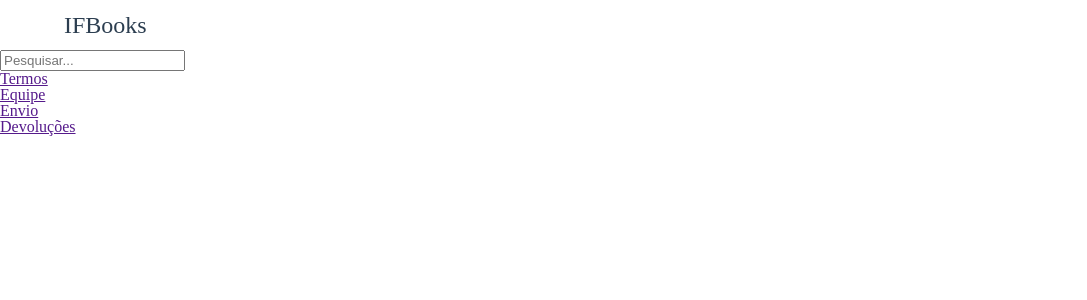
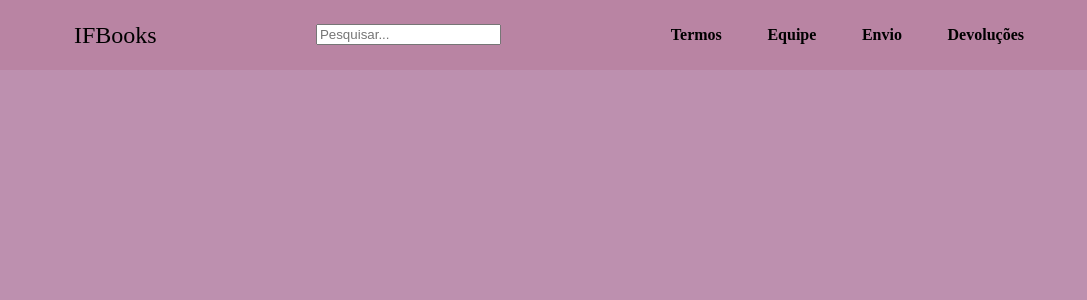
Before and after one commit to Projeto-Livros/ifbooks, a Vue app: page / in a window 1280 px wide. Shown: the top 300 px of the page, without its empty margins (0-1087 px from the left). Built offline with nearby package versions, Linux system fonts and the light colour scheme.

Commit message:
FEAT: Cabeçalho...mas sem os icones

```diff
--- a/src/App.vue
+++ b/src/App.vue
@@ -4,7 +4,7 @@
 </script>
 
 <template>
-  <div class="pagina">
+<body>
   <header>
     <h1>IFBooks</h1>
     <div class="pesquisa">
@@ -39,16 +39,9 @@
       </li>
     </ul>
   </header>
-  <div class="corpo">
-
-  </div>
-  </div>
+</body>
 </template>
 
 <style scoped>
-  header h1{
-    font-size: x-large;
-    margin: 1vw 0vw 1vw 5vw;
-  }
 
 </style>
--- a/src/assets/main.css
+++ b/src/assets/main.css
@@ -48,3 +48,56 @@ table {
 	border-collapse: collapse;
 	border-spacing: 0;
 }
+
+
+body {
+    background-color: #bd90af;
+    color: black;
+}
+
+header {
+    display: flex;
+    justify-content: space-between;
+	align-items: center;
+	padding: 1vw 5vw;
+	background-color: #b984a3;
+}
+
+header h1{
+    font-size: x-large;
+    margin: 10px;
+}
+
+.pesquisa {
+	display: flex;
+	align-items: center;
+	gap: 0.5rem;
+}
+
+.abas ul {
+	display: flex;
+	list-style: none;
+	padding: 0;
+	margin: 0;
+	gap: 20px;
+}
+
+.abas a {
+	text-decoration: none;
+	color: black;
+	font-weight: bold;
+	padding: 1vw;
+}
+
+.icones {
+	display: flex;
+	list-style: none;
+	gap: 15px;
+	padding: 0;
+	margin: 0;
+}
+
+.icones a {
+	color: black;
+	font-size: 1.2rem;
+}
```
